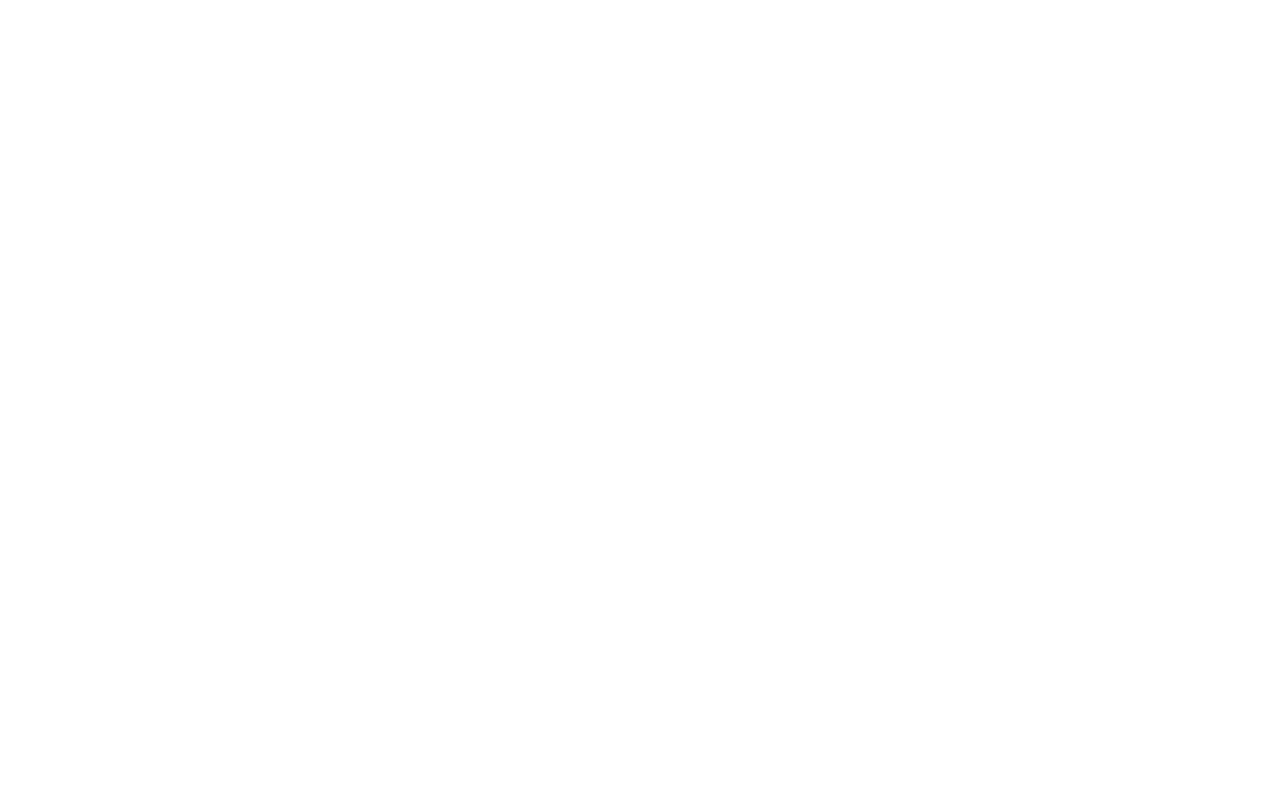
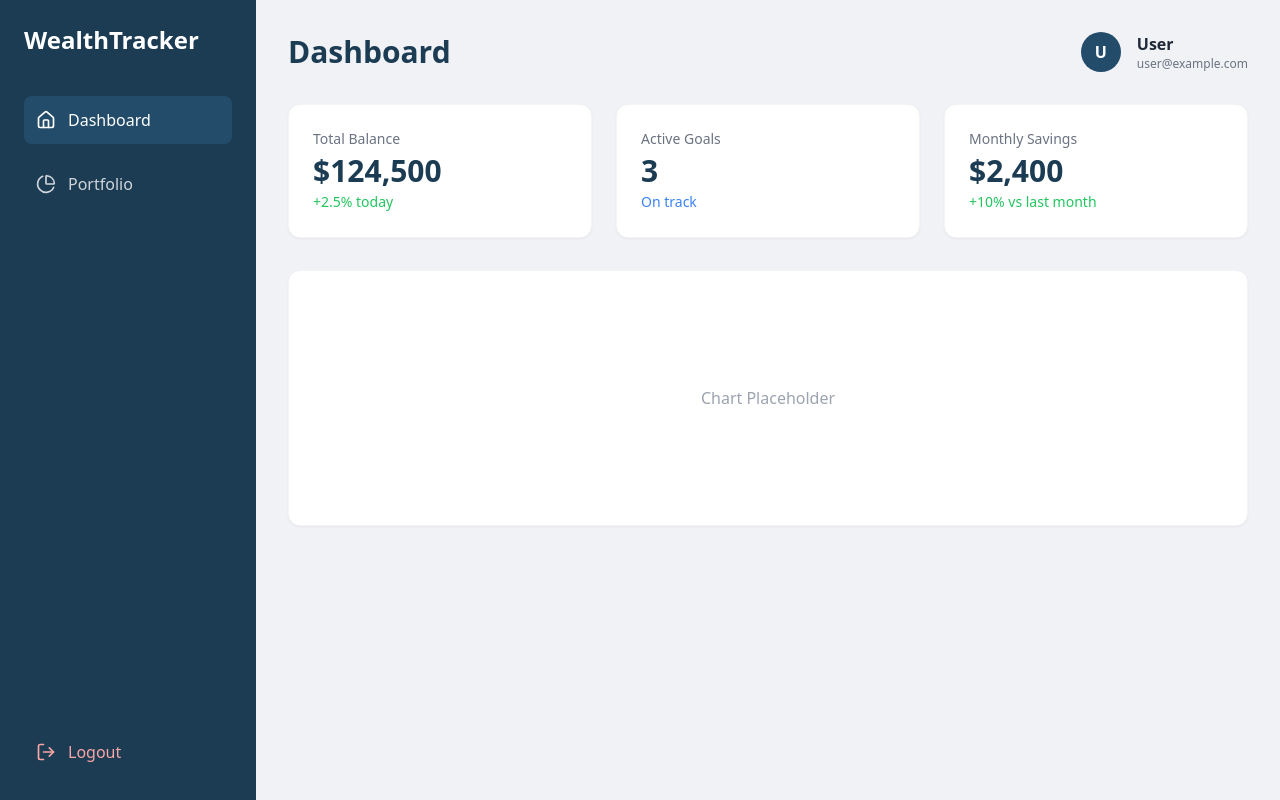
Before and after one commit to Syed-Mubeen-11/personal-wealth-management, a React (Vite) app in the folder frontend/: page /dashboard in a window 1280 px wide. Before the commit this address had no page. Built offline with nearby package versions, Linux system fonts and the light colour scheme; sample sign-in values are in the browser's storage; the HTML template or start-up script is replaced by a standard one.

Commit message:
Integrated frontend with backend of registration and login page

```diff
--- a/frontend/src/App.jsx
+++ b/frontend/src/App.jsx
@@ -2,6 +2,7 @@
 import { BrowserRouter, Routes, Route, Navigate } from "react-router-dom";
 import Register from "./pages/Register";
 import Login from "./pages/Login";
+import Dashboard from "./pages/Dashboard";
 
 export default function App() {
   return (
@@ -9,7 +10,8 @@
       <Routes>
         <Route path="/register" element={<Register />} />
         <Route path="/login" element={<Login />} />
-        <Route path="/" element={<Navigate to="/register" replace />} />
+        <Route path="/dashboard" element={<Dashboard />} />
+        <Route path="/" element={<Navigate to="/dashboard" replace />} />
       </Routes>
     </BrowserRouter>
   );
--- /dev/null
+++ b/frontend/src/pages/Dashboard.jsx
@@ -0,0 +1,91 @@
+
+import React, { useState, useEffect } from "react";
+import { Link, useNavigate } from "react-router-dom";
+import { LogOut, Home, PieChart } from "lucide-react";
+
+export default function Dashboard() {
+    const navigate = useNavigate();
+    const [user, setUser] = useState(null);
+
+    useEffect(() => {
+        const token = localStorage.getItem("jwt");
+        if (!token) {
+            navigate("/login");
+        } else {
+            // Decode token properly or fetch user data here
+            // For now we just mock a user based on token existence
+            setUser({ name: "User", email: "user@example.com" });
+        }
+    }, [navigate]);
+
+    const handleLogout = () => {
+        localStorage.removeItem("jwt");
+        navigate("/login");
+    };
+
+    if (!user) return <div className="p-10 text-center">Loading...</div>;
+
+    return (
+        <div className="min-h-screen bg-[#F0F2F5] flex">
+            {/* Sidebar */}
+            <aside className="w-64 bg-[#1B3C53] text-white flex flex-col p-6 hidden md:flex">
+                <h2 className="text-2xl font-bold mb-10">WealthTracker</h2>
+                <nav className="flex-1 space-y-4">
+                    <Link to="/" className="flex items-center gap-3 p-3 bg-[#234C6A] rounded-lg">
+                        <Home size={20} /> Dashboard
+                    </Link>
+                    <div className="flex items-center gap-3 p-3 text-gray-300 hover:text-white cursor-pointer">
+                        <PieChart size={20} /> Portfolio
+                    </div>
+                </nav>
+                <button
+                    onClick={handleLogout}
+                    className="flex items-center gap-3 p-3 text-red-300 hover:text-red-100 mt-auto"
+                >
+                    <LogOut size={20} /> Logout
+                </button>
+            </aside>
+
+            {/* Main Content */}
+            <main className="flex-1 p-8">
+                <header className="flex justify-between items-center mb-8">
+                    <h1 className="text-3xl font-bold text-[#1B3C53]">Dashboard</h1>
+                    <div className="flex items-center gap-4">
+                        <div className="w-10 h-10 bg-[#234C6A] rounded-full flex items-center justify-center text-white font-bold">
+                            {user.name[0]}
+                        </div>
+                        <div>
+                            <p className="font-semibold text-gray-800">{user.name}</p>
+                            <p className="text-xs text-gray-500">{user.email}</p>
+                        </div>
+                    </div>
+                </header>
+
+                {/* Content Cards */}
+                <div className="grid grid-cols-1 md:grid-cols-3 gap-6">
+                    <div className="bg-white p-6 rounded-xl shadow-sm border border-gray-100">
+                        <h3 className="text-gray-500 text-sm mb-1">Total Balance</h3>
+                        <p className="text-3xl font-bold text-[#1B3C53]">$124,500</p>
+                        <span className="text-green-500 text-sm font-medium">+2.5% today</span>
+                    </div>
+
+                    <div className="bg-white p-6 rounded-xl shadow-sm border border-gray-100">
+                        <h3 className="text-gray-500 text-sm mb-1">Active Goals</h3>
+                        <p className="text-3xl font-bold text-[#1B3C53]">3</p>
+                        <span className="text-blue-500 text-sm font-medium">On track</span>
+                    </div>
+
+                    <div className="bg-white p-6 rounded-xl shadow-sm border border-gray-100">
+                        <h3 className="text-gray-500 text-sm mb-1">Monthly Savings</h3>
+                        <p className="text-3xl font-bold text-[#1B3C53]">$2,400</p>
+                        <span className="text-green-500 text-sm font-medium">+10% vs last month</span>
+                    </div>
+                </div>
+
+                <div className="mt-8 bg-white p-8 rounded-xl shadow-sm border border-gray-100 h-64 flex items-center justify-center text-gray-400">
+                    Chart Placeholder
+                </div>
+            </main>
+        </div>
+    );
+}
--- a/frontend/src/pages/Register.jsx
+++ b/frontend/src/pages/Register.jsx
@@ -1,5 +1,6 @@
 import React, { useState } from "react";
-import { Link } from "react-router-dom";
+import { Link, useNavigate } from "react-router-dom";
+import axios from "axios";
 import {
   TrendingUp,
   DollarSign,
@@ -40,12 +41,30 @@
   const isFormValid =
     form.name && isEmailValid && isPasswordValid && isConfirmValid && form.risk;
 
-  const handleSubmit = (e) => {
+  const navigate = useNavigate();
+  const [error, setError] = useState("");
+
+  const handleSubmit = async (e) => {
     e.preventDefault();
     if (!isFormValid) return;
+    setError("");
+
+    try {
+      await axios.post("http://localhost:8000/register", {
+        name: form.name,
+        email: form.email,
+        password: form.password,
+        riskprofile: form.risk,
+      });
 
       setShowModal(true);
-    setTimeout(() => setShowModal(false), 2000);
+      setTimeout(() => {
+        setShowModal(false);
+        navigate("/login");
+      }, 2000);
+    } catch (err) {
+      setError(err.response?.data?.detail || "Registration failed");
+    }
   };
 
   const riskOptions = [
@@ -56,8 +75,8 @@
       icon: Shield,
     },
     {
-      id: "balanced",
-      title: "Balanced",
+      id: "moderate",
+      title: "Moderate",
       desc: "Moderate risk with steady growth",
       icon: Scale,
     },
@@ -223,8 +242,7 @@
                     <div
                       key={item.id}
                       onClick={() => setForm({ ...form, risk: item.id })}
-                      className={`p-4 rounded-xl border-2 cursor-pointer text-center transition-all duration-200 ${
-                        form.risk === item.id
+                      className={`p-4 rounded-xl border-2 cursor-pointer text-center transition-all duration-200 ${form.risk === item.id
                         ? "border-[#1B3C53] bg-[#E3E3E3]"
                         : "border-gray-200 hover:border-[#234C6A]"
                         }`}
@@ -238,12 +256,14 @@
               </div>
             </div>
 
+            {/* ERROR MESSAGE */}
+            {error && <p className="text-red-500 text-sm text-center">{error}</p>}
+
             {/* BUTTON */}
             <button
               type="submit"
               disabled={!isFormValid}
-              className={`w-full py-3 rounded-lg font-medium transition-all duration-300 ${
-                isFormValid
+              className={`w-full py-3 rounded-lg font-medium transition-all duration-300 ${isFormValid
                 ? "bg-[#1B3C53] text-white hover:bg-[#234C6A]"
                 : "bg-gray-300 text-gray-500 cursor-not-allowed"
                 }`}
```
Lines whose indentation alone changed are shown as unchanged.
